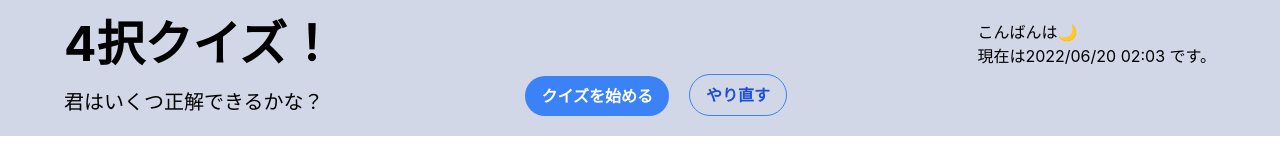
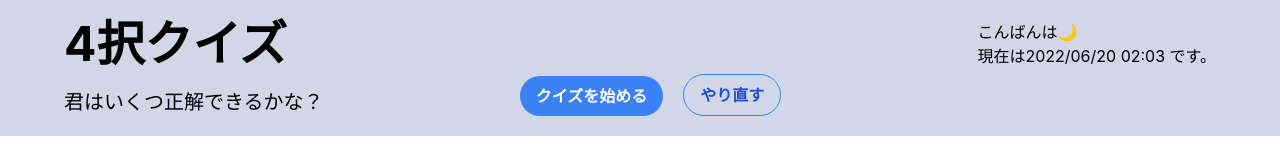
Before and after one commit to Mackie-S/RaiseTech_React, a React (Create React App) app: page / in a window 1280 px wide. Shown: the top 160 px of the page. Built offline with nearby package versions, Linux system fonts and the light colour scheme.

Commit message:
delete "!" at h1 tag

```diff
--- a/src/Components/Header.jsx
+++ b/src/Components/Header.jsx
@@ -6,7 +6,7 @@ export const Header = (props) => {
     <header className="flex justify-center bg-blue-900/20 p-5">
       <div className="flex justify-between max-w-6xl w-full">
         <div>
-          <h1 className="text-5xl font-bold mb-5">4択クイズ！</h1>
+          <h1 className="text-5xl font-bold mb-5">4択クイズ</h1>
           <p className="text-xl">君はいくつ正解できるかな？</p>
         </div>
         <div className="flex items-end gap-5">
```
